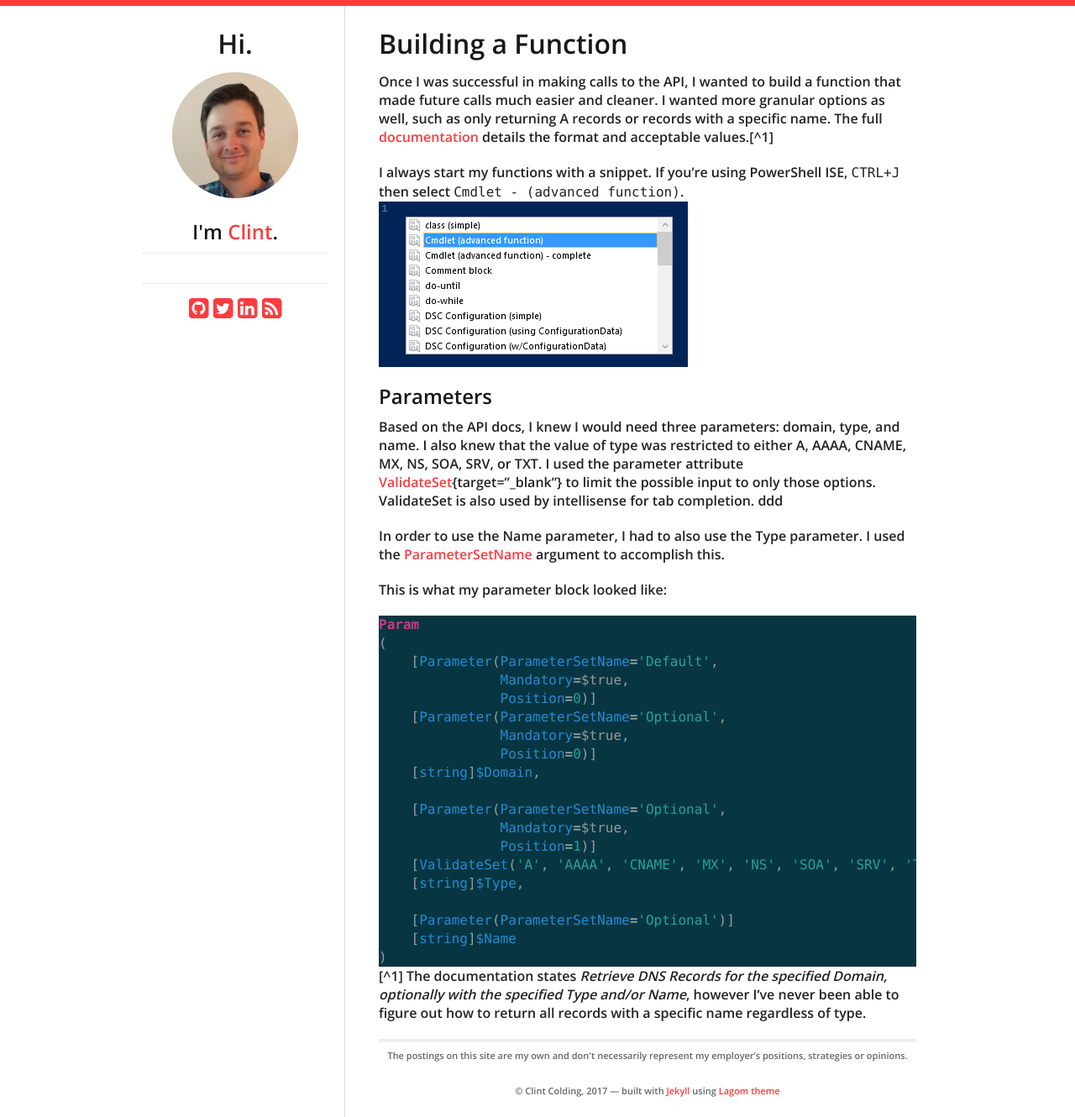
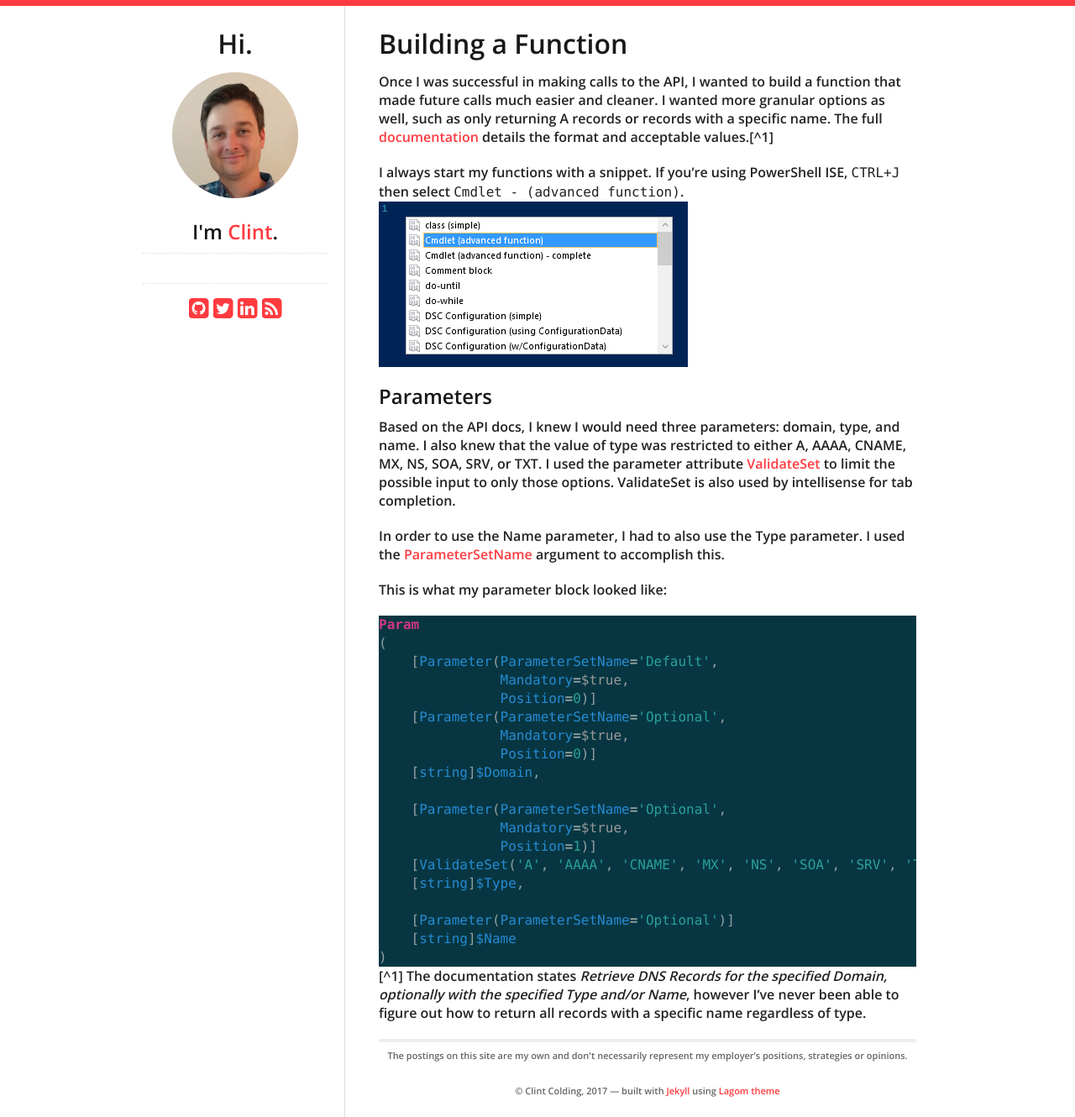
Before and after one commit to clintcolding/clintcolding.github.io, a Jekyll site: the page built from godaddy-api-and-powershell-part-2.md, in a window 1280 px wide. Shown: the whole page at 84% size. Built offline with Jekyll 4.4.1, drawn with Linux system fonts in a browser that asks for light colours; nearby versions of some CDN libraries.

Commit message:
Fixed links

```diff
--- a/godaddy-api-and-powershell-part-2.md
+++ b/godaddy-api-and-powershell-part-2.md
@@ -17,9 +17,9 @@ I always start my functions with a snippet. If you're using PowerShell ISE, `CTR
 
 ## Parameters
 
-Based on the API docs, I knew I would need three parameters: domain, type, and name. I also knew that the value of type was restricted to either A, AAAA, CNAME, MX, NS, SOA, SRV, or TXT. I used the parameter attribute [ValidateSet](https://msdn.microsoft.com/en-us/powershell/reference/5.1/microsoft.powershell.core/about/about_functions_advanced_parameters#validateset-attribute){target="_blank"} to limit the possible input to only those options. ValidateSet is also used by intellisense for tab completion. ddd
+Based on the API docs, I knew I would need three parameters: domain, type, and name. I also knew that the value of type was restricted to either A, AAAA, CNAME, MX, NS, SOA, SRV, or TXT. I used the parameter attribute [ValidateSet](https://msdn.microsoft.com/en-us/powershell/reference/5.1/microsoft.powershell.core/about/about_functions_advanced_parameters#validateset-attribute) to limit the possible input to only those options. ValidateSet is also used by intellisense for tab completion.
 
-In order to use the Name parameter, I had to also use the Type parameter. I used the [ParameterSetName](https://msdn.microsoft.com/en-us/powershell/reference/5.1/microsoft.powershell.core/about/about_functions_advanced_parameters#parametersetname-argument target="_blank") argument to accomplish this.
+In order to use the Name parameter, I had to also use the Type parameter. I used the [ParameterSetName](https://msdn.microsoft.com/en-us/powershell/reference/5.1/microsoft.powershell.core/about/about_functions_advanced_parameters#parametersetname-argument) argument to accomplish this.
 
 This is what my parameter block looked like:
 
```
